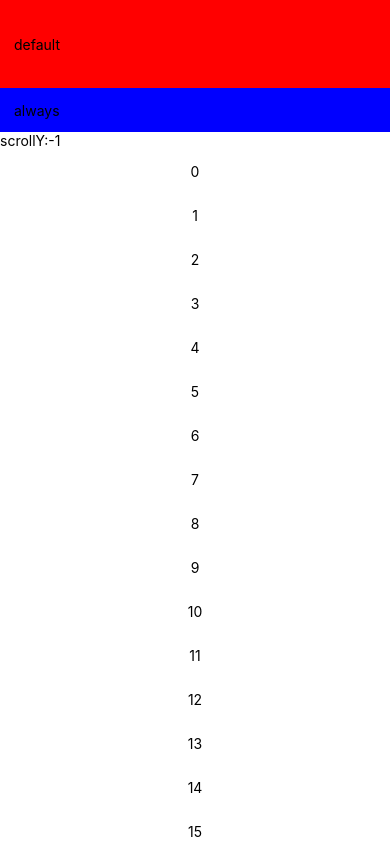
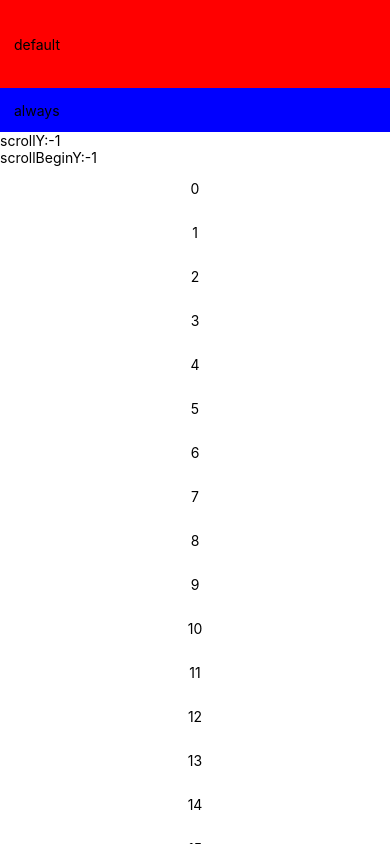
Before and after one commit to tivjoe/SparrowCool, a React Native app: screen / in a window 390 px wide. Built offline with nearby package versions, Linux system fonts and the light colour scheme.

Commit message:
吸顶导航栏

```diff
--- a/SparrowCool/NavigationBar/NavigationSpringBar/AnimatedStyles.tsx
+++ b/SparrowCool/NavigationBar/NavigationSpringBar/AnimatedStyles.tsx
@@ -3,13 +3,13 @@ import { Animated } from 'react-native';
 /**
  * @file 动画样式
  */
-const animatedStyles = (styleName: string, scrollY: Animated.Value, defaultHeaderHeight: number, onPullUpShowHeaderHeight: number = 0) => {
+const animatedStyles = (styleName: string, scrollY: Animated.Value, defaultHeaderHeight: number, scrollBeginYValue: number, onPullUpShowHeaderHeight?: number) => {
     switch (styleName) {
         case "translateY_default":
             return {
                 opacity: scrollY.interpolate({
                     inputRange: [0, defaultHeaderHeight],
-                    outputRange: [1, 0.2]
+                    outputRange: [1, 0.3]
                 }),
                 transform: [{
                     translateY: scrollY.interpolate({
@@ -19,6 +19,13 @@ const animatedStyles = (styleName: string, scrollY: Animated.Value, defaultHeade
                     })
                 }],
             }
+        // case "fade_default_down":
+        //     return {
+        //         opacity: scrollY.interpolate({
+        //             inputRange: [scrollBeginYValue - 200, scrollBeginYValue - 200 - defaultHeaderHeight],
+        //             outputRange: [1, 0.3]
+        //         }),
+        //     }
         case "translateY_onPullUp":
             return {
                 opacity: scrollY.interpolate({
@@ -29,7 +36,7 @@ const animatedStyles = (styleName: string, scrollY: Animated.Value, defaultHeade
                 transform: [{
                     translateY: scrollY.interpolate({
                         inputRange: [defaultHeaderHeight, defaultHeaderHeight + defaultHeaderHeight / 2],
-                        outputRange: [0 - onPullUpShowHeaderHeight, 0],
+                        outputRange: [0 - (onPullUpShowHeaderHeight === undefined ? 0 : onPullUpShowHeaderHeight), 0],
                         extrapolate: 'clamp'
                     })
                 }],
--- a/SparrowCool/NavigationBar/NavigationSpringBar/CrossHeader.tsx
+++ b/SparrowCool/NavigationBar/NavigationSpringBar/CrossHeader.tsx
@@ -7,8 +7,12 @@ import AnimatedStyles from './AnimatedStyles';
  * @file 吸顶导航栏，上拉隐藏导航栏/显示新的导航栏，下拉显示默认导航栏
  */
 export interface Props {
+    isMomentumScrollEnd: boolean;
+    currentGesture: string;
     scrollY: Animated.Value;
     scrollYValue: number;
+    scrollBeginY: Animated.Value;
+    scrollBeginYValue: number;
     defaultHeader: React.ReactNode;
     defaultHeaderHeight: number;
     onPullUpShowHeader?: React.ReactNode;
@@ -18,25 +22,48 @@ export interface Props {
 
 export const CrossHeader: React.FC<Props> = (props) => {
 
+    const isShowHeader = () => {
+        if
+            (
+            props.scrollYValue < props.defaultHeaderHeight // 顶部时
+            ||
+            (
+                // 不在顶部且上滑时
+                ((props.scrollYValue > props.defaultHeaderHeight + (props.onPullUpShowHeaderHeight === null ? props.onPullUpShowHeaderHeight : 0) && props.currentGesture === "onDown"))
+                &&
+                // 向上滑动超过300
+                (props.isMomentumScrollEnd === true && props.scrollYValue < (props.scrollBeginYValue - 600))
+            )
+        ) {
+            return true; // show defaultHeader
+        } else {
+            return false; // show onPullUpShowHeader
+        }
+    }
+
     return (
         <View>
             {
-                props.scrollYValue <= props.defaultHeaderHeight
+                isShowHeader() === true
                     ?
                     <AnimatedHeader
                         componentHeader={props.defaultHeader}
-                        animatedStyles={[AnimatedStyles("translateY_default", props.scrollY, props.defaultHeaderHeight, props.onPullUpShowHeaderHeight)]}
+                        animatedStyles={[
+                            props.scrollYValue < props.defaultHeaderHeight === true ? AnimatedStyles("translateY_default", props.scrollY, props.defaultHeaderHeight, props.scrollBeginYValue, props.onPullUpShowHeaderHeight) : null]}
                     />
                     :
                     <AnimatedHeader
                         componentHeader={props.onPullUpShowHeader}
-                        animatedStyles={[AnimatedStyles("translateY_onPullUp", props.scrollY, props.defaultHeaderHeight, props.onPullUpShowHeaderHeight)]}
+                        animatedStyles={[
+                            AnimatedStyles("translateY_onPullUp", props.scrollY, props.defaultHeaderHeight, props.scrollBeginYValue, props.onPullUpShowHeaderHeight),
+                        ]}
                     />
             }
 
             {props.alwayShowComponent}
 
             <Text>scrollY:{props.scrollYValue}</Text>
+            <Text>scrollBeginY:{props.scrollBeginYValue}</Text>
 
         </View>
     )
--- a/SparrowCool/NavigationBar/NavigationSpringBar/index.tsx
+++ b/SparrowCool/NavigationBar/NavigationSpringBar/index.tsx
@@ -1,9 +1,9 @@
 import React from 'react';
-import { Animated, View, StyleSheet, ScrollView } from 'react-native';
+import { Animated, StyleSheet, PanResponder } from 'react-native';
 import { CrossHeader } from './CrossHeader';
 
 /**
- * @file 吸顶导航栏，上拉隐藏导航栏/显示新的导航栏，下拉显示默认导航栏
+ * @file 吸顶导航栏container，上拉隐藏导航栏/显示新的导航栏，下拉显示默认导航栏
  */
 export interface Props {
     defaultHeader: React.ReactNode; // 默认显示的导航栏,下滑时显示的导航栏
@@ -18,35 +18,71 @@ export const NavigationSpringBar: React.FC<Props> = (props) => {
 
     const [scrollY] = React.useState(new Animated.Value(0));
     const [scrollYValue, setScrollYValue] = React.useState(-1);
-    const refAnimatedScrollView = React.useRef<any>(null); // TO_DO : 找到相应类型替换any, 这是react-native的bug
+
+    const [scrollBeginY] = React.useState(new Animated.Value(0));
+    const [scrollBeginYValue, setScrollBeginYValue] = React.useState(-1);
+
+    const [panY] = React.useState(new Animated.Value(0));
+    const [currentGesture, setCurrentGesture] = React.useState("onDown");
+    const [isMomentumScrollEnd, setIsMomentumScrollEnd] = React.useState(false);
+
+    const refAnimatedScrollView = React.useRef<any>(null); // TO_DO : 找到相应类型替换any, 这是react-native bug
 
     React.useEffect(() => {
+
         scrollY.removeAllListeners();
         scrollY.addListener(({ value }) => setScrollYValue(value));
+
+        panY.removeAllListeners();
+        panY.addListener(({ value }) => setCurrentGesture(value > 0 ? "onDown" : "onUp"))
+
+        scrollBeginY.removeAllListeners();
+        scrollBeginY.addListener(({ value }) => setScrollBeginYValue(value))
+
         return () => {
             scrollY.removeAllListeners();
+            panY.removeAllListeners();
+            scrollBeginY.removeAllListeners();
         }
-    }, [scrollYValue === -1]) //保证只存在一个监听
+    }, [scrollYValue === -1, scrollBeginYValue === -1, currentGesture, isMomentumScrollEnd]) //保证只存在一个监听
 
     const scrollToTop = () => {
         if (refAnimatedScrollView.current !== null) {
-            refAnimatedScrollView.current.getNode().scrollTo({ x: 0, y: 0, animated: true });
+            refAnimatedScrollView.current.getNode().scrollTo({ x: 0, y: 0, animated: true }); // TO_DO : getNode() 得去掉,但是去掉了就报错，react-native bug
         }
     }
 
+    const panResponder = PanResponder.create({
+        onStartShouldSetPanResponder: () => true,
+        onMoveShouldSetPanResponder: () => true,
+        onPanResponderGrant: () => setIsMomentumScrollEnd(false),
+        onPanResponderMove: Animated.event([null, { dy: panY }])
+    })
+
     return (
         <Animated.ScrollView
+            {...panResponder.panHandlers}
             stickyHeaderIndices={[0]}
             ref={refAnimatedScrollView}
             style={[styles.container]}
             scrollEventThrottle={1}
+            showsVerticalScrollIndicator={false}
             onScroll={Animated.event([{ nativeEvent: { contentOffset: { y: scrollY } } }])}
-            onScrollEndDrag={() => { scrollYValue < props.defaultHeaderHeight + (props.onPullUpShowHeaderHeight === undefined ? 0 : props.onPullUpShowHeaderHeight) ? scrollToTop() : null }}
+            onScrollBeginDrag={Animated.event([{ nativeEvent: { contentOffset: { y: scrollBeginY } } }])}
+            onMomentumScrollEnd={() => {
+                // TO_DO 滚动到底部，显示defaultHeader
+                setIsMomentumScrollEnd(true);
+                scrollYValue < props.defaultHeaderHeight + (props.onPullUpShowHeaderHeight === undefined ? 0 : props.onPullUpShowHeaderHeight) ? scrollToTop() : null;
+            }}
         >
 
             <CrossHeader
+                isMomentumScrollEnd={isMomentumScrollEnd}
+                currentGesture={currentGesture}
                 scrollY={scrollY}
                 scrollYValue={scrollYValue}
+                scrollBeginY={scrollBeginY}
+                scrollBeginYValue={scrollBeginYValue}
                 defaultHeader={props.defaultHeader}
                 defaultHeaderHeight={props.defaultHeaderHeight}
                 onPullUpShowHeader={props.onPullUpShowHeader}
```
